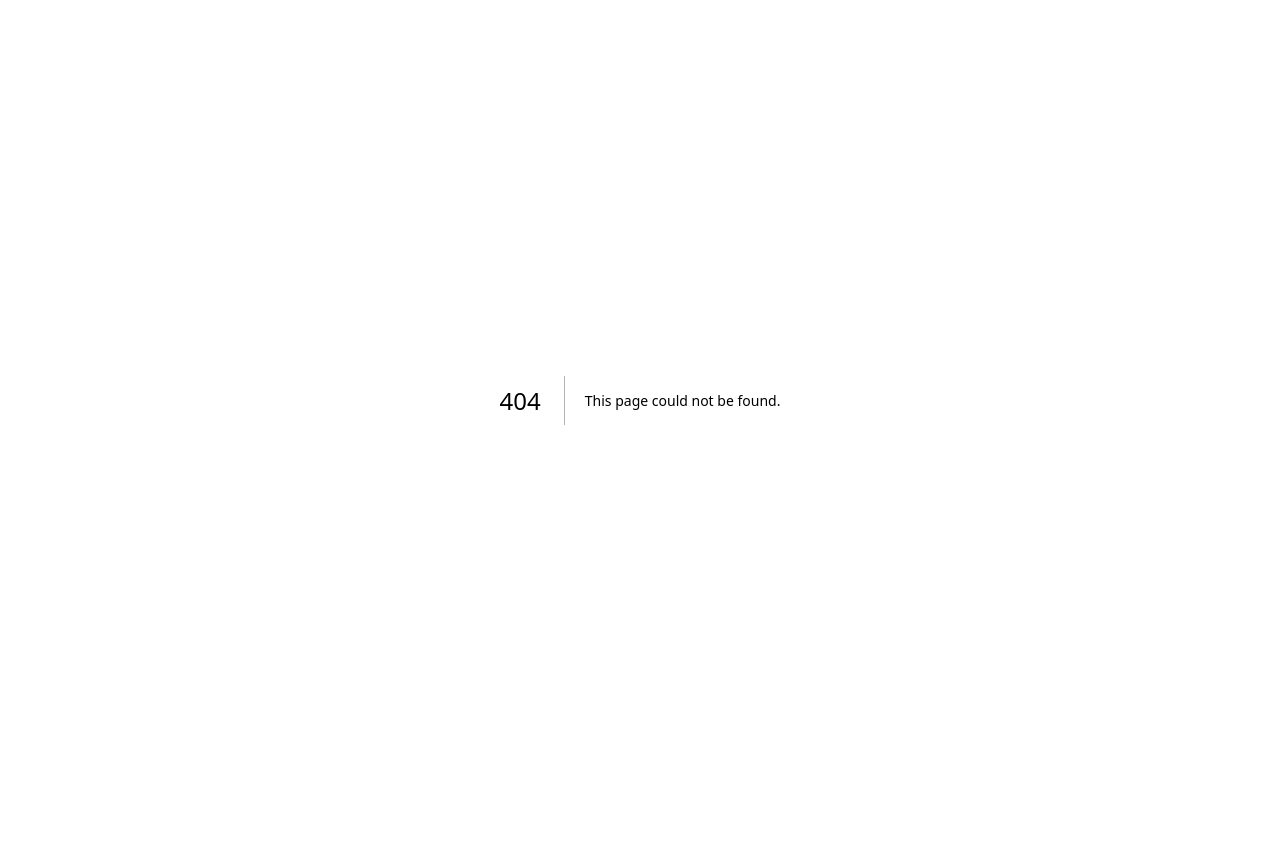
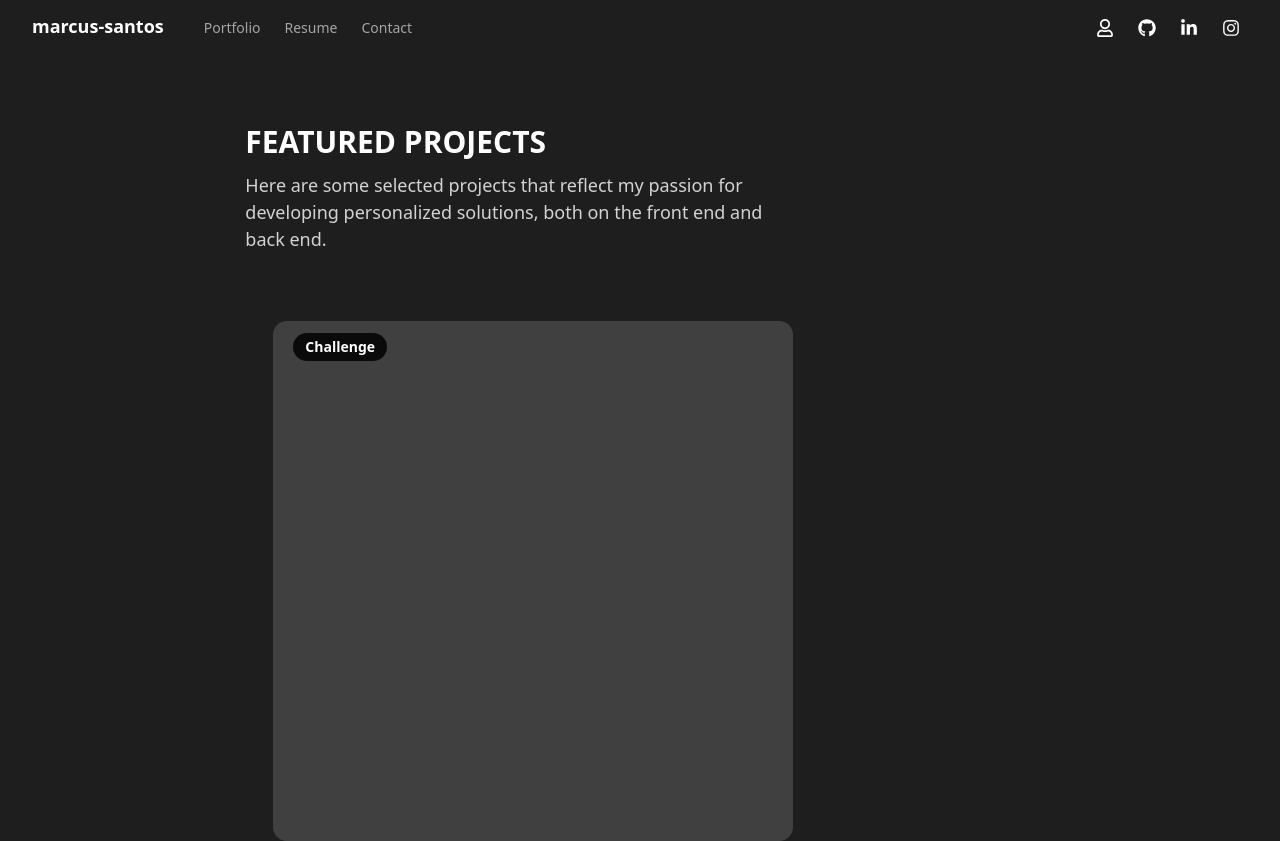
Before and after one commit to marcus-santos/personal-ai-portfolio, a Next.js app in the folder apps/web/: page /marcus/teste in a window 1280 px wide. Before the commit this address had no page. Before the commit the page ends 800 px from the top, so only its background shows below. Built offline with nearby package versions, Linux system fonts and the light colour scheme.

Commit message:
refactor: started initial card refactor

```diff
--- /dev/null
+++ b/apps/web/src/app/components/PC.tsx
@@ -0,0 +1,34 @@
+'use client';
+
+import { Button } from '@/components/ui/button';
+import Link from 'next/link';
+import { FaGithub } from 'react-icons/fa';
+import { GoArrowUpRight } from 'react-icons/go';
+import Image from 'next/image';
+import { usePathname } from 'next/navigation';
+
+interface ProjectCardProps {
+  tag: string;
+  title: string;
+  description: string;
+  imageUrl: string;
+  year: string;
+  role: string;
+  viewButton?: boolean;
+  viewButtonRef: string;
+  githubButtonRef: string;
+}
+
+function PC() {
+  return (
+    <div className="w-80 md:w-xl 2xl:w-6xl h-fit flex flex-col justify-center mx-auto md:flex-row lg:mx-0">
+      <div className="w-full h-80 md:w-[420px] md:h-[420px] lg:w-[520px] lg:h-[520px] 2xl:w-[600px] 2xl:h-[600px] bg-neutral-700 rounded-xl mx-auto ">
+        <p className="ml-5 my-3 text-sm px-3 py-1 font-semibold inline-block rounded-xl bg-black/85">
+          Challenge
+        </p>
+      </div>
+    </div>
+  );
+}
+
+export default PC;
--- /dev/null
+++ b/apps/web/src/app/marcus/teste/page.tsx
@@ -0,0 +1,26 @@
+import Header from '@/app/components/Header';
+import PC from '@/app/components/PC';
+import { marcus } from '@/app/types/header-user';
+
+function page() {
+  return (
+    <div className="flex flex-col">
+      <Header {...marcus} />
+      <main className="sm:w-2/3 px-8 flex flex-col m-auto">
+        <div className="py-17 w-full">
+          <h1 className="text-3xl font-semibold mb-3 text-center sm:text-start">
+            FEATURED PROJECTS
+          </h1>
+          <p className="text-white/80 text-[18px] sm:w-2/3">
+            Here are some selected projects that reflect my passion for
+            developing personalized solutions, both on the front end and back
+            end.
+          </p>
+        </div>
+        <PC />
+      </main>
+    </div>
+  );
+}
+
+export default page;
```
